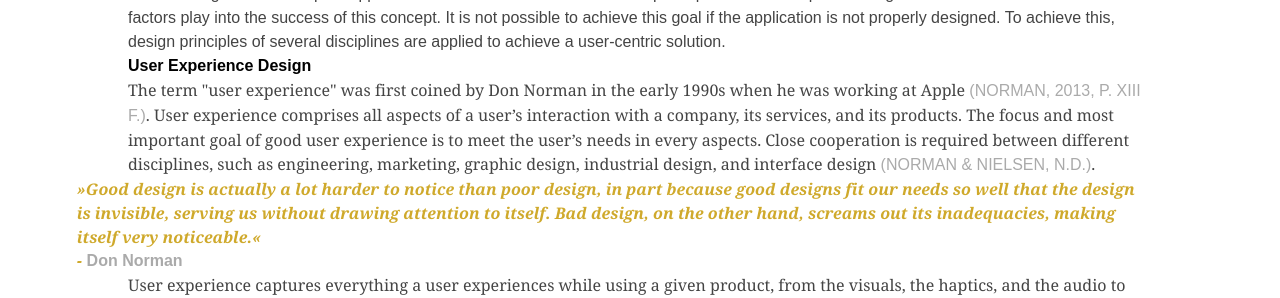
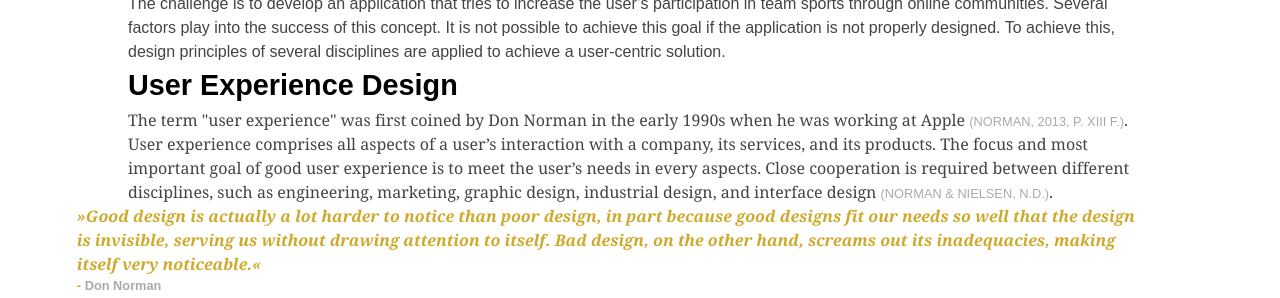
Before and after one commit to mi-classroom/webdev-fd-2021-basics-JanineDoliwa, a website: page chapter/design-principles.html in a window 1280 px wide. Shown: the part 170-468 px from the top of the page. Drawn offline with Linux system fonts and the light colour scheme.

Commit message:
CSS files included in styles.css and a few changes

```diff
--- a/chapter/design-principles.html
+++ b/chapter/design-principles.html
@@ -5,12 +5,7 @@
   <meta charset="UTF-8">
   <meta http-equiv="X-UA-Compatible" content="IE=edge">
   <meta name="viewport" content="width=device-width, initial-scale=1.0">
-  <!-- <link rel="stylesheet" href="/css/style.css"> -->
-  <link rel="stylesheet" href="/styles/reset.css">
-  <link rel="stylesheet" href="/styles/variable.css">
-  <link rel="stylesheet" href="/styles/base.css">
-  <link rel="stylesheet" href="/styles/fonts.css">
-  <link rel="stylesheet" href="/styles/components.css">
+  <link rel="stylesheet" href="/styles/styles.css">
   <title>Design Principles</title>
 </head>
 
@@ -26,7 +21,7 @@
 
   <header>
     <div class="container-right">
-      <h1 id="design-principles">Design Principles</h1>
+      <h1>Design Principles</h1>
       <p class="p-subtitle">
         The challenge is to develop an application that tries to increase the user’s participation in team sports
         through online communities. Several factors play into the success of this concept. It is not possible to
--- a/package.json
+++ b/package.json
@@ -5,8 +5,8 @@
   "main": "index.js",
   "scripts": {
     "test": "echo \"Error: no test specified\" && exit 1",
-    "lint": "stylelint styles/*.css",
-    "lint:fix": "stylelint --fix styles/*.css"
+    "lint": "stylelint styles/**/*.css",
+    "lint:fix": "stylelint --fix styles/**/*.css"
   },
   "repository": {
     "type": "git",
--- /dev/null
+++ b/styles/styles.css
@@ -0,0 +1,5 @@
+@import url("reset.css");
+@import url("variable.css");
+@import url("base.css");
+@import url("fonts.css");
+@import url("components.css");
--- a/styles/variable.css
+++ b/styles/variable.css
@@ -1,13 +1,9 @@
-/* variables = costum properties
-   --name: value;
-*/
-
 :root {
-  --s: 0.8;
-  --m: 1;
-  --l: 1.8;
-  --xl: 2.5;
-  --xxl: 3.5;
+  --s: 0.8rem;
+  --m: 1rem;
+  --l: 1.8rem;
+  --xl: 2.5rem;
+  --xxl: 3.5rem;
 
   /* COLORS */
   --light-grey1: #eee;
```
Also changed, not shown: chapter/human-centered-design.html (+1 -7 lines), styles/base.css (line endings or trailing spaces).
